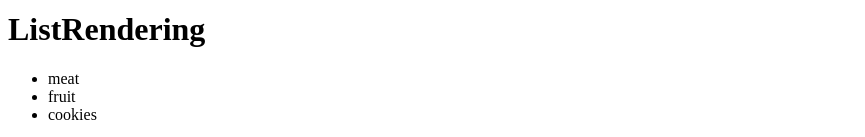
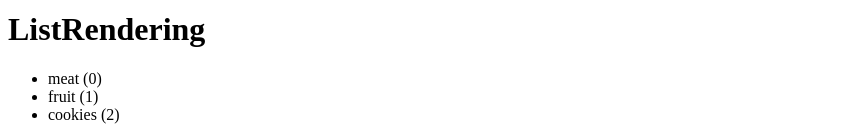
Before and after one commit to mikeliketool/vue-fundamentals, a Vue app: page / in a window 1280 px wide. Shown: the part 2267-2404 px from the top of the page, without its empty margins (0-865 px from the left). Built offline with nearby package versions, Linux system fonts and the light colour scheme.

Commit message:
Pull the index of the elements

```diff
--- a/src/components/ListRendering.vue
+++ b/src/components/ListRendering.vue
@@ -2,7 +2,7 @@
   <div class='list_rendering'>
     <h1 v-once>{{ title }}</h1>
     <ul>
-      <li v-for='ingredient in ingredients' :key='ingredient'>{{ ingredient }}</li>
+      <li v-for='(ingredient, i) in ingredients' :key='ingredient'>{{ ingredient }} ({{ i }})</li>
     </ul>
   </div>
 </template>
```
